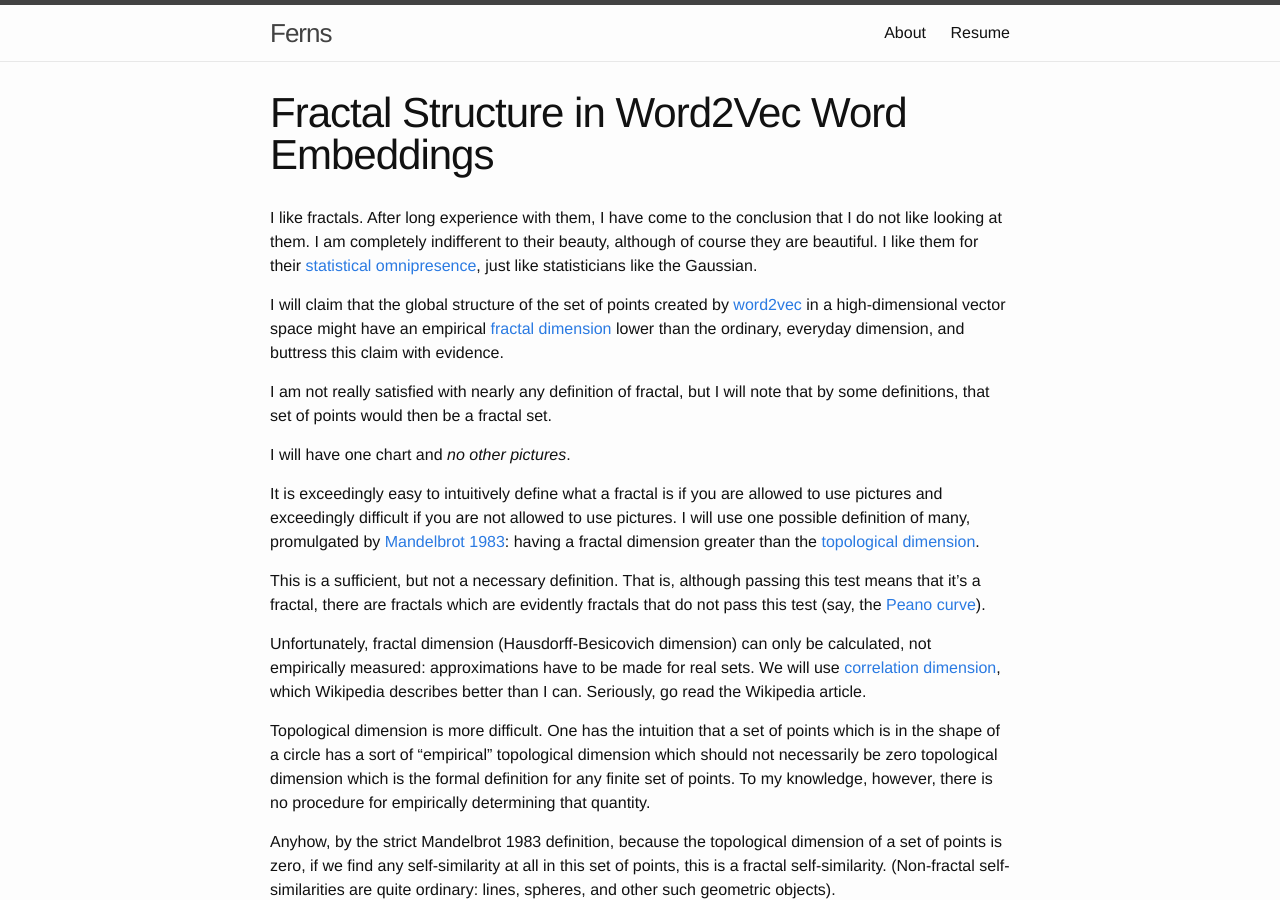
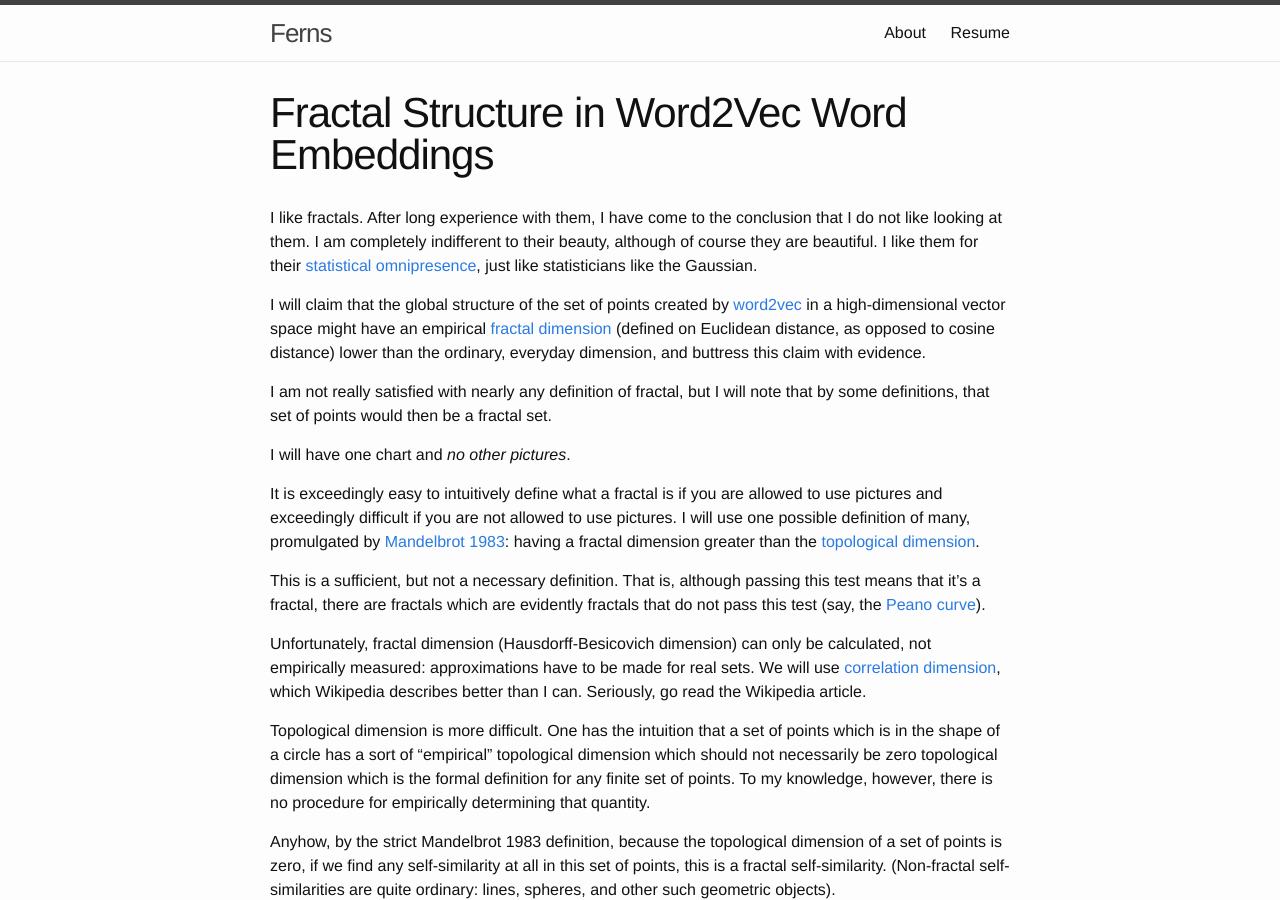
Before and after one commit to howonlee/howonlee.github.io, a Jekyll site: the page built from _posts/2016-02-05-Fractal%20Wordvecs.md, in a window 1280 px wide and 900 px high. Built offline with Jekyll 4.4.1, drawn with Linux system fonts in a browser that asks for light colours.

Commit message:
euclidean distance

```diff
--- a/_posts/2016-02-05-Fractal%20Wordvecs.md
+++ b/_posts/2016-02-05-Fractal%20Wordvecs.md
@@ -5,7 +5,7 @@
 
 I like fractals. After long experience with them, I have come to the conclusion that I do not like looking at them. I am completely indifferent to their beauty, although of course they are beautiful. I like them for their [statistical](http://arxiv.org/abs/cond-mat/0412004) [omnipresence](http://physics.stackexchange.com/questions/55269/why-do-fractal-systems-show-power-law-behavior), just like statisticians like the Gaussian.
 
-I will claim that the global structure of the set of points created by [word2vec](https://en.wikipedia.org/wiki/Word2vec) in a high-dimensional vector space might have an empirical [fractal dimension](https://en.wikipedia.org/wiki/Fractal_dimension) lower than the ordinary, everyday dimension, and buttress this claim with evidence.
+I will claim that the global structure of the set of points created by [word2vec](https://en.wikipedia.org/wiki/Word2vec) in a high-dimensional vector space might have an empirical [fractal dimension](https://en.wikipedia.org/wiki/Fractal_dimension) (defined on Euclidean distance, as opposed to cosine distance) lower than the ordinary, everyday dimension, and buttress this claim with evidence.
 
 I am not really satisfied with nearly any definition of fractal, but I will note that by some definitions, that set of points would then be a fractal set.
 
```
